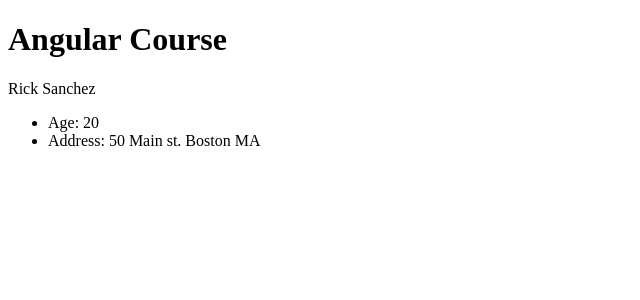
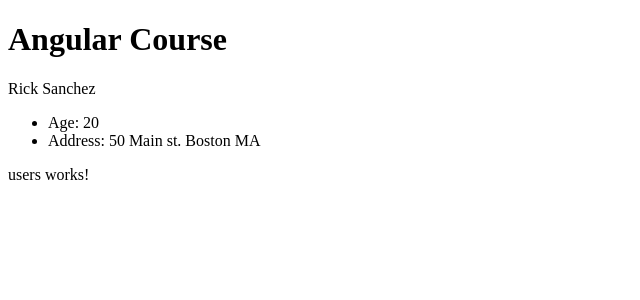
Before and after one commit to deadlydexter/angular, an Angular app: page / in a window 1280 px wide. Shown: the top 300 px of the page, without its empty margins (0-640 px from the left). Built offline with nearby package versions, Linux system fonts and the light colour scheme.

Commit message:
Clean Up and Generate Components

```diff
--- a/src/app/app.component.html
+++ b/src/app/app.component.html
@@ -1,2 +1,4 @@
 <h1>{{title}}</h1>
 <app-user></app-user>
+<!-- New component -->
+<app-users></app-users>
--- a/src/app/app.module.ts
+++ b/src/app/app.module.ts
@@ -2,12 +2,14 @@ import { BrowserModule } from '@angular/platform-browser';
 import { NgModule } from '@angular/core';
 
 import { AppComponent } from './app.component';
-import { UserComponent } from './user/user.component';
+import { UserComponent } from './components/user/user.component';
+import { UsersComponent } from './components/users/users.component';
 
 @NgModule({
   declarations: [
     AppComponent,
-    UserComponent
+    UserComponent,
+    UsersComponent
   ],
   imports: [
     BrowserModule
--- a/src/app/user/user.component.ts
+++ b/src/app/components/user/user.component.ts
@@ -1,5 +1,5 @@
 import { Component, OnInit } from '@angular/core';
-import {User} from '../models/User'
+import {User} from '../../models/User'
 
 @Component({
   selector: 'app-user',
@@ -13,6 +13,9 @@ export class UserComponent implements OnInit {
 
 // Inject Dependencies within paranthesis (Bring in Data Service)
   constructor() {
+  }
+// Life cycle Method - Ajax calls + Service Calls + Initializer
+  ngOnInit(): void {
     this.user={
       firstName: 'Rick',
       lastName: 'Sanchez',
@@ -23,11 +26,6 @@ export class UserComponent implements OnInit {
         state: 'MA'
       }
     }
-
-  }
-// Life cycle Method - Ajax calls + Service Calls
-  ngOnInit(): void {
-
   }
 
 }
--- /dev/null
+++ b/src/app/components/users/users.component.html
@@ -0,0 +1 @@
+<p>users works!</p>
--- /dev/null
+++ b/src/app/components/users/users.component.ts
@@ -0,0 +1,15 @@
+import { Component, OnInit } from '@angular/core';
+
+@Component({
+  selector: 'app-users',
+  templateUrl: './users.component.html',
+  styleUrls: ['./users.component.css']
+})
+export class UsersComponent implements OnInit {
+
+  constructor() { }
+
+  ngOnInit(): void {
+  }
+
+}
```
Also changed, not shown: src/app/components/user/user.component.css (added), src/app/components/user/user.component.html (renamed from src/app/user/user.component.html), src/app/components/users/users.component.css (added). Lines whose indentation alone changed are shown as unchanged.
